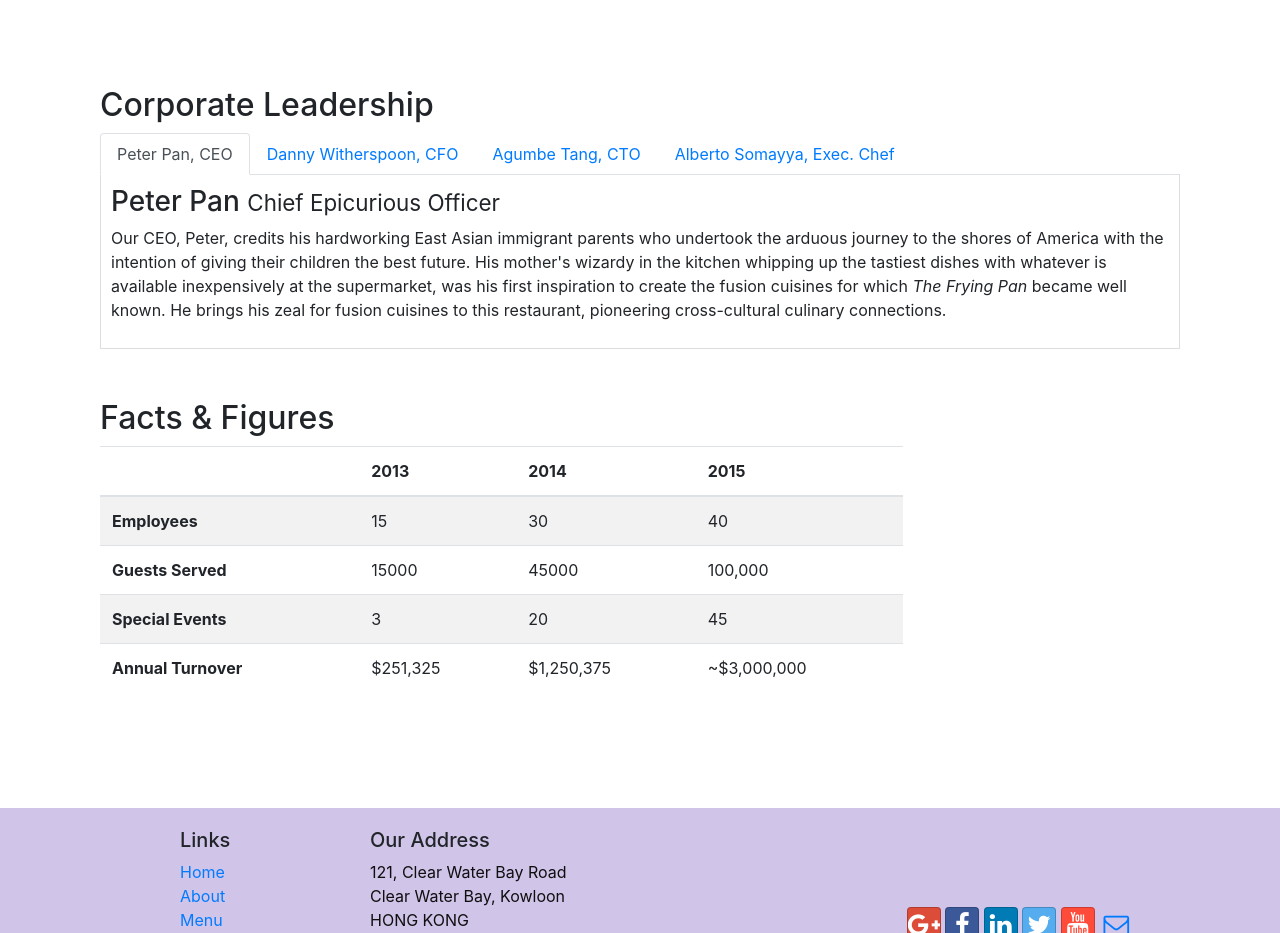
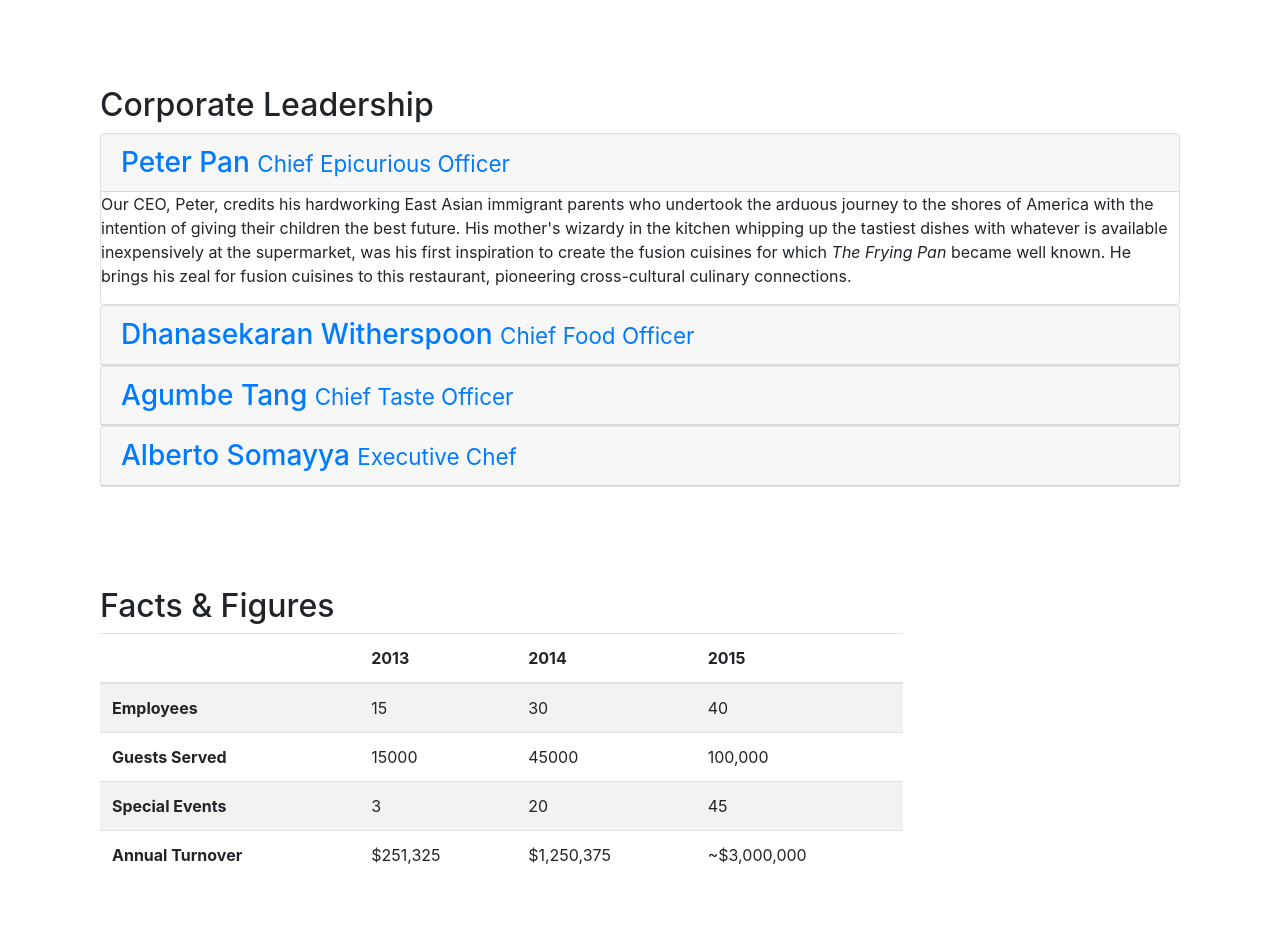
Before and after one commit to myDai98/conFusion, a website: page aboutus.html in a window 1280 px wide. Shown: the part 860-1793 px from the top of the page. Drawn offline with nearby package versions, Linux system fonts and the light colour scheme.

Commit message:
Collapse and Accordion

```diff
--- a/aboutus.html
+++ b/aboutus.html
@@ -104,7 +104,7 @@
         <div class="row-content align-items-center">
             <div class="col-12">
                 <h2>Corporate Leadership</h2>
-                <ul class="nav nav-tabs">
+<!--                 <ul class="nav nav-tabs">
                     <li class="nav-item">
                       <a class="nav-link active" href="#peter"
                         role="tab" data-toggle="tab">Peter Pan, CEO</a>
@@ -121,30 +121,72 @@
                       <a class="nav-link" href="#alberto" role="tab"
                         data-toggle="tab">Alberto Somayya, Exec. Chef</a>
                     </li>
-                </ul>
+                </ul> -->
 
-                <div class="tab-content">
-                    <div role="tabpanel" class="tab-pane fade show active" id="peter">
-                        <h3>Peter Pan <small>Chief Epicurious Officer</small></h3>
-                        <p class="hidden-xs-down">Our CEO, Peter, credits his hardworking East Asian immigrant parents who undertook the arduous journey to the shores of America with the intention of giving their children the best future. His mother's wizardy in the kitchen whipping up the tastiest dishes with whatever is available inexpensively at the supermarket, was his first inspiration to create the fusion cuisines for which <em>The Frying Pan</em> became well known. He brings his zeal for fusion cuisines to this restaurant, pioneering cross-cultural culinary connections.</p>
+                <div id="accordion" role="tablist">
+
+                    <div class="card">
+                        <div class="card-header" role="tab" id="peterhead">
+                            <h3 class="mb-0">
+                                <a data-toggle="collapse" data-parent="#accordion" href="#peter">
+                                Peter Pan <small>Chief Epicurious Officer</small>
+                                </a>
+                            </h3>
+                        </div>
+                        <div role="tabpanel" class="collapse show" id="peter">
+                            <div class="card-block">
+                            <p class="hidden-xs-down">Our CEO, Peter, credits his hardworking East Asian immigrant parents who undertook the arduous journey to the shores of America with the intention of giving their children the best future. His mother's wizardy in the kitchen whipping up the tastiest dishes with whatever is available inexpensively at the supermarket, was his first inspiration to create the fusion cuisines for which <em>The Frying Pan</em> became well known. He brings his zeal for fusion cuisines to this restaurant, pioneering cross-cultural culinary connections.</p></p>
+                            </div>
+                        </div>
                     </div>
 
-                    <div role="tabpanel" class="tab-pane fade" id="danny">
-                        <h3>Dhanasekaran Witherspoon <small>Chief Food Officer</small></h3>
-                        <p class="hidden-xs-down">Our CFO, Danny, as he is affectionately referred to by his colleagues, comes from a long established family tradition in farming and produce. His experiences growing up on a farm in the Australian outback gave him great appreciation for varieties of food sources. As he puts it in his own words, <em>Everything that runs, wins, and everything that stays, pays!</em></p>
+                    <div class="card">
+                        <div class="card-header" role="tab" id="dannyhead">
+                            <h3 class="mb-0">
+                                <a class="collapsed" data-toggle="collapse" data-parent="#accordion" href="#danny">
+                                Dhanasekaran Witherspoon <small>Chief Food Officer</small>
+                                </a>
+                            </h3>
+                        </div>
+                        <div role="tabpanel" class="collapse" id="danny">
+                            <div class="card-block">
+                            <p class="hidden-xs-down">Our CFO, Danny, as he is affectionately referred to by his colleagues, comes from a long established family tradition in farming and produce. His experiences growing up on a farm in the Australian outback gave him great appreciation for varieties of food sources. As he puts it in his own words, <em>Everything that runs, wins, and everything that stays, pays!</em></em></p>
+                            </div>
+                        </div>
                     </div>
 
-                    <div role="tabpanel" class="tab-pane fade" id="agumbe">
-                        <h3>Agumbe Tang <small>Chief Taste Officer</small></h3>
-                        <p class="hidden-xs-down">Blessed with the most discerning gustatory sense, Agumbe, our CTO, personally ensures that every dish that we serve meets his exacting tastes. Our chefs dread the tongue lashing that ensues if their dish does not meet his exacting standards. He lives by his motto, <em>You click only if you survive my lick.</em></p>
+                    <div class="card">
+                        <div class="card-header" role="tab" id="agumbehead">
+                            <h3 class="mb-0">
+                                <a class="collapsed" data-toggle="collapse" data-parent="#accordion" href="#agumbe">
+                                Agumbe Tang <small>Chief Taste Officer</small>
+                                </a>
+                            </h3>
+                        </div>
+                        <div role="tabpanel" class="collapse" id="agumbe">
+                            <div class="card-block">
+                            <p class="hidden-xs-down">Agumbe Tang <small>Blessed with the most discerning gustatory sense, Agumbe, our CTO, personally ensures that every dish that we serve meets his exacting tastes. Our chefs dread the tongue lashing that ensues if their dish does not meet his exacting standards. He lives by his motto, <em>You click only if you survive my lick.</em></small></em></p>
+                            </div>
+                        </div>
                     </div>
 
-                    <div role="tabpanel" class="tab-pane fade" id="alberto">
-                        <h3>Alberto Somayya <small>Executive Chef</small></h3>
-                        <p class="hidden-xs-down">Award winning three-star Michelin chef with wide International experience having worked closely with whos-who in the culinary world, he specializes in creating mouthwatering Indo-Italian fusion experiences. He says, <em>Put together the cuisines from the two craziest cultures, and you get a winning hit! Amma Mia!</em></p>
+                    <div class="card">
+                        <div class="card-header" role="tab" id="albertohead">
+                            <h3 class="mb-0">
+                                <a class="collapsed" data-toggle="collapse" data-parent="#accordion" href="#alberto">
+                                Alberto Somayya <small>Executive Chef</small>
+                                </a>
+                            </h3>
+                        </div>
+                        <div role="tabpanel" class="collapse" id="alberto">
+                            <div class="card-block">
+                            <p class="hidden-xs-down">Award winning three-star Michelin chef with wide International experience having worked closely with whos-who in the culinary world, he specializes in creating mouthwatering Indo-Italian fusion experiences. He says, <em>Put together the cuisines from the two craziest cultures, and you get a winning hit! Amma Mia!</em></em></p>
+                            </div>
+                        </div>
                     </div>
                 </div>
             </div>
+        </div>
 
             <div class="row row-content ">
                 <div class="col-12 col-sm-9">
```
